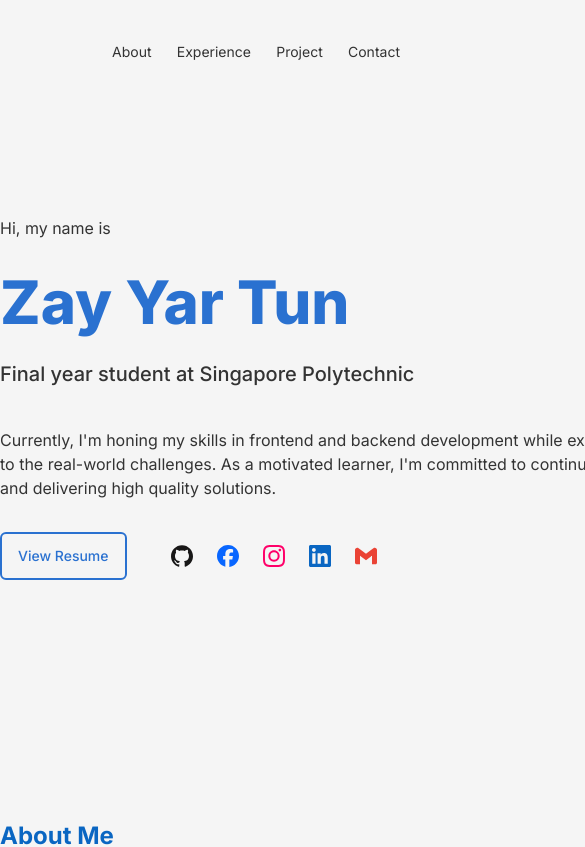
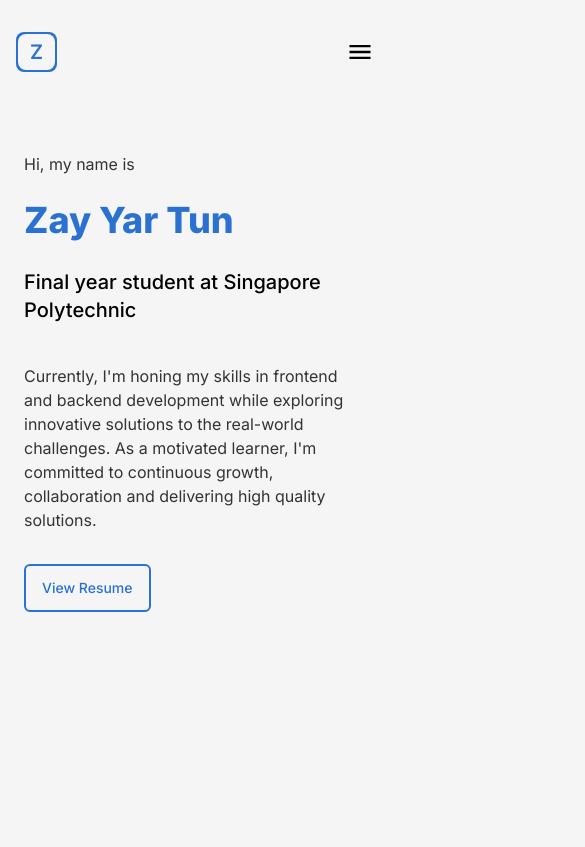
Before and after one commit to Jamie1606/portfolio, a Next.js app: page / in a window 390 px wide. Shown: the top 847 px of the page, 585 px wide, since content can reach past the window. Built offline with nearby package versions, Linux system fonts and the light colour scheme.

Commit message:
mobile responsive

```diff
--- a/app/(public)/page.tsx
+++ b/app/(public)/page.tsx
@@ -1,20 +1,20 @@
 import { Button } from "@/components/ui/button";
-import { NavigationMenu, NavigationMenuItem, NavigationMenuLink, NavigationMenuList } from "@/components/ui/navigation-menu";
 import Link from "next/link";
 
 export default function Home() {
   return (
     <div className="flex flex-col mx-auto">
       {/* Banner */}
-      <div className="flex flex-col mt-36 min-w-[50rem] mx-auto">
-        <label className="text-[#333333] mb-8">Hi, my name is</label>
-        <label className="text-[#2A71D0] font-extrabold text-6xl">Zay Yar Tun</label>
-        <label className="text-[#333333] mt-7 max-w-[50rem] text-xl font-medium">Final year student at Singapore Polytechnic</label>
+      <div className="flex flex-col mt-20 w-full px-6 mx-auto lg:w-[50rem] lg:px-0 lg:mt-36">
+        <label className="text-[#333333] mb-6 lg:mb-8">Hi, my name is</label>
+        <label className="text-[#2A71D0] font-extrabold text-4xl lg:text-6xl">Zay Yar Tun</label>
+        <label className="text-[#000000] mt-7 max-w-[50rem] text-xl font-medium">Final year student at Singapore Polytechnic</label>
         <label className="text-[#333333] mt-10 max-w-[50rem]">Currently, I&apos;m honing my skills in frontend and backend development while exploring innovative solutions to the real-world challenges. As a motivated learner, I&apos;m committed to continuous growth, collaboration and delivering high quality solutions.</label>
-        <div className="flex items-center mt-8 space-x-6">
+        <div className="flex items-center mt-8">
           <Button className="max-w-32 h-12 mr-5" variant="primary">
             View Resume
           </Button>
+          <div className="hidden lg:flex ms-6 space-x-6">
             <Link href="https://github.com/Jamie1606" target="_blank">
               <svg role="img" viewBox="0 0 24 24" width={22} height={22} fill="#181717" xmlns="http://www.w3.org/2000/svg">
                 <title>GitHub</title>
@@ -47,16 +47,17 @@
             </Link>
           </div>
         </div>
+      </div>
 
       {/* About Me */}
-      <div className="flex flex-col mt-60 relative">
-        <div className="absolute border-2 border-[#0A66C2] h-8 -left-3"></div>
+      <div className="px-5 flex flex-col mt-60 relative lg:px-0">
+        <div className="hidden lg:inline-block absolute border-2 border-[#0A66C2] h-8 -left-3"></div>
         <label className="text-2xl text-[#0A66C2] font-bold">About Me</label>
       </div>
 
       {/* Experience */}
-      <div className="flex flex-col mt-60 relative">
-      <div className="absolute border-2 border-[#0A66C2] h-8 -left-3"></div>
+      <div className="px-5 flex flex-col mt-60 relative lg:px-0">
+        <div className="hidden lg:inline-block absolute border-2 border-[#0A66C2] h-8 -left-3"></div>
         <label className="text-2xl text-[#0A66C2] font-bold">Where I&apos;ve worked</label>
       </div>
     </div>
--- a/components/shared/nav-bar.tsx
+++ b/components/shared/nav-bar.tsx
@@ -1,13 +1,39 @@
 import Link from "next/link";
 import { NavigationMenu, NavigationMenuItem, NavigationMenuLink, NavigationMenuList } from "@/components/ui/navigation-menu";
+import { Sheet, SheetContent, SheetTrigger } from "../ui/sheet";
 
 export default function NavBar() {
   return (
-    <div className="flex items-center justify-between px-28 mt-8">
+    <div className="px-4 flex items-center justify-between lg:px-28 mt-8">
       <Link href="/" className="relative flex items-center justify-center rounded-lg bg-[#2A71D0] transition-all duration-200 hover:bg-transparent overflow-hidden hover-animation">
         <div className="relative cursor-pointer w-full z-10 m-0.5 px-3 py-1 rounded-lg text-[#2A71D0] font-semibold text-xl bg-[#F5F5F5]">Z</div>
       </Link>
-      <div className="flex items-center">
+      <div className="flex items-center lg:hidden">
+        <Sheet>
+          <SheetTrigger>
+            <svg xmlns="http://www.w3.org/2000/svg" height="28px" viewBox="0 -960 960 960" width="28px" fill="#000000">
+              <path d="M120-240v-80h720v80H120Zm0-200v-80h720v80H120Zm0-200v-80h720v80H120Z" />
+            </svg>
+          </SheetTrigger>
+          <SheetContent className="bg-[#F5F5F5] w-3/5">
+            <div className="w-full h-screen flex flex-col justify-center items-center">
+              <Link href="/" className="text-[#333333] mb-10 text-lg">
+                About
+              </Link>
+              <Link href="/" className="text-[#333333] mb-10 text-lg">
+                Experience
+              </Link>
+              <Link href="/" className="text-[#333333] mb-10 text-lg">
+                Project
+              </Link>
+              <Link href="/" className="text-[#333333] mb-10 text-lg">
+                Contact
+              </Link>
+            </div>
+          </SheetContent>
+        </Sheet>
+      </div>
+      <div className="hidden lg:flex items-center">
         <NavigationMenu>
           <NavigationMenuList className="flex w-72 justify-between items-center text-sm">
             <NavigationMenuItem>
--- /dev/null
+++ b/components/ui/sheet.tsx
@@ -0,0 +1,63 @@
+"use client";
+
+import * as React from "react";
+import * as SheetPrimitive from "@radix-ui/react-dialog";
+import { cva, type VariantProps } from "class-variance-authority";
+import { X } from "lucide-react";
+
+import { cn } from "@/lib/utils";
+
+const Sheet = SheetPrimitive.Root;
+
+const SheetTrigger = SheetPrimitive.Trigger;
+
+const SheetClose = SheetPrimitive.Close;
+
+const SheetPortal = SheetPrimitive.Portal;
+
+const SheetOverlay = React.forwardRef<React.ElementRef<typeof SheetPrimitive.Overlay>, React.ComponentPropsWithoutRef<typeof SheetPrimitive.Overlay>>(({ className, ...props }, ref) => <SheetPrimitive.Overlay className={cn("fixed inset-0 z-50 bg-black/80 data-[state=open]:animate-in data-[state=closed]:animate-out data-[state=closed]:fade-out-0 data-[state=open]:fade-in-0", className)} {...props} ref={ref} />);
+SheetOverlay.displayName = SheetPrimitive.Overlay.displayName;
+
+const sheetVariants = cva("fixed z-50 gap-4 bg-background p-6 shadow-lg transition ease-in-out data-[state=open]:animate-in data-[state=closed]:animate-out data-[state=closed]:duration-300 data-[state=open]:duration-500", {
+  variants: {
+    side: {
+      top: "inset-x-0 top-0 border-b data-[state=closed]:slide-out-to-top data-[state=open]:slide-in-from-top",
+      bottom: "inset-x-0 bottom-0 border-t data-[state=closed]:slide-out-to-bottom data-[state=open]:slide-in-from-bottom",
+      left: "inset-y-0 left-0 h-full w-3/4 border-r data-[state=closed]:slide-out-to-left data-[state=open]:slide-in-from-left sm:max-w-sm",
+      right: "inset-y-0 right-0 h-full w-3/4 border-l data-[state=closed]:slide-out-to-right data-[state=open]:slide-in-from-right sm:max-w-sm",
+    },
+  },
+  defaultVariants: {
+    side: "right",
+  },
+});
+
+interface SheetContentProps extends React.ComponentPropsWithoutRef<typeof SheetPrimitive.Content>, VariantProps<typeof sheetVariants> {}
+
+const SheetContent = React.forwardRef<React.ElementRef<typeof SheetPrimitive.Content>, SheetContentProps>(({ side = "right", className, children, ...props }, ref) => (
+  <SheetPortal>
+    <SheetOverlay />
+    <SheetPrimitive.Content ref={ref} className={cn(sheetVariants({ side }), className)} {...props}>
+      {children}
+      <SheetPrimitive.Close className="absolute right-4 top-4 rounded-sm opacity-70 ring-offset-background transition-opacity hover:opacity-100 disabled:pointer-events-none data-[state=open]:bg-secondary outline-none">
+        <X className="h-8 w-8 mr-2 mt-4" />
+        <span className="sr-only">Close</span>
+      </SheetPrimitive.Close>
+    </SheetPrimitive.Content>
+  </SheetPortal>
+));
+SheetContent.displayName = SheetPrimitive.Content.displayName;
+
+const SheetHeader = ({ className, ...props }: React.HTMLAttributes<HTMLDivElement>) => <div className={cn("flex flex-col space-y-2 text-center sm:text-left", className)} {...props} />;
+SheetHeader.displayName = "SheetHeader";
+
+const SheetFooter = ({ className, ...props }: React.HTMLAttributes<HTMLDivElement>) => <div className={cn("flex flex-col-reverse sm:flex-row sm:justify-end sm:space-x-2", className)} {...props} />;
+SheetFooter.displayName = "SheetFooter";
+
+const SheetTitle = React.forwardRef<React.ElementRef<typeof SheetPrimitive.Title>, React.ComponentPropsWithoutRef<typeof SheetPrimitive.Title>>(({ className, ...props }, ref) => <SheetPrimitive.Title ref={ref} className={cn("text-lg font-semibold text-foreground", className)} {...props} />);
+SheetTitle.displayName = SheetPrimitive.Title.displayName;
+
+const SheetDescription = React.forwardRef<React.ElementRef<typeof SheetPrimitive.Description>, React.ComponentPropsWithoutRef<typeof SheetPrimitive.Description>>(({ className, ...props }, ref) => <SheetPrimitive.Description ref={ref} className={cn("text-sm text-muted-foreground", className)} {...props} />);
+SheetDescription.displayName = SheetPrimitive.Description.displayName;
+
+export { Sheet, SheetPortal, SheetOverlay, SheetTrigger, SheetClose, SheetContent, SheetHeader, SheetFooter, SheetTitle, SheetDescription };
--- a/package.json
+++ b/package.json
@@ -9,6 +9,7 @@
     "lint": "next lint"
   },
   "dependencies": {
+    "@radix-ui/react-dialog": "^1.1.4",
     "@radix-ui/react-navigation-menu": "^1.2.0",
     "@radix-ui/react-slot": "^1.1.0",
     "class-variance-authority": "^0.7.0",
```
Also changed, not shown: public/menu.svg (added), 1 other file (tests, documents, lock files or other folders). Lines whose indentation alone changed are shown as unchanged.
